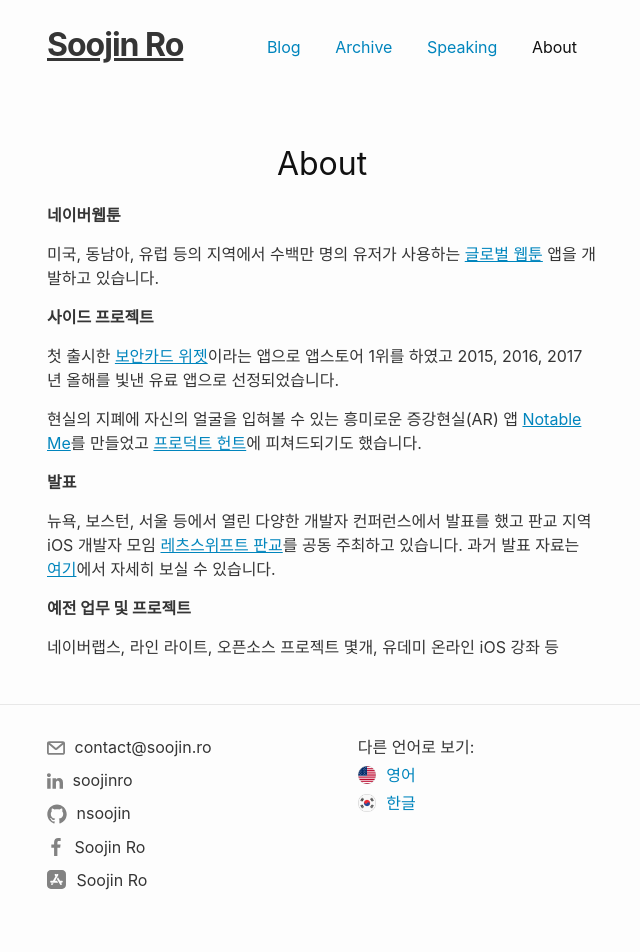
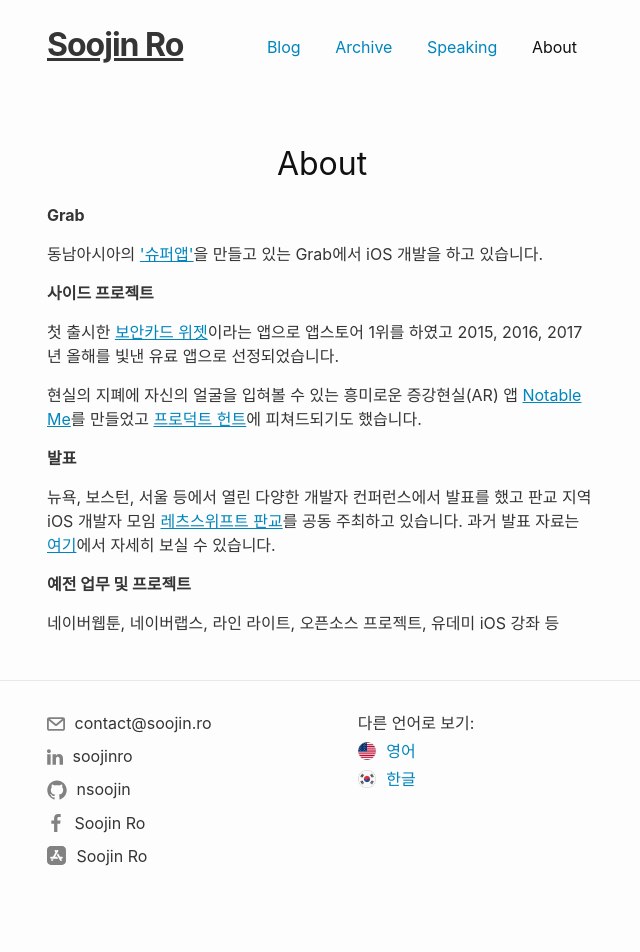
Before and after one commit to nsoojin/nsoojin.github.io, a Jekyll site: the page built from about/about-kr.md, in a window 1280 px wide. Shown: the whole page, without its empty margins (318-958 px from the left). Built offline with Jekyll 4.4.1, drawn with Linux system fonts in a browser that asks for light colours; after the commit the page ends 928 px from its top, so only the background shows below that.

Commit message:
Update About

```diff
--- a/about/about-kr.md
+++ b/about/about-kr.md
@@ -15,9 +15,9 @@
 <h1 style="text-align: center; margin-bottom: 15px; margin-top: -10px">About</h1>
 
 <div id="rightCol">
-  <p><b>네이버웹툰</b></p>
+  <p><b>Grab</b></p>
 
-  <p>미국, 동남아, 유럽 등의 지역에서 수백만 명의 유저가 사용하는 <a href="https://www.webtoons.com/en/" target="_blank">글로벌 웹툰</a> 앱을 개발하고 있습니다.</p>
+  <p>동남아시아의 <a href="https://engineering.grab.com/grab-everyday-super-app" target="_blank">'슈퍼앱'</a>을 만들고 있는 Grab에서 iOS 개발을 하고 있습니다.</p>
 
   <p><b>사이드 프로젝트</b></p>
 
@@ -31,7 +31,7 @@
 
   <p><b>예전 업무 및 프로젝트</b></p>
 
-  <p>네이버랩스, 라인 라이트, 오픈소스 프로젝트 몇개, 유데미 온라인 iOS 강좌 등</p>
+  <p>네이버웹툰, 네이버랩스, 라인 라이트, 오픈소스 프로젝트, 유데미 iOS 강좌 등</p>
 </div>
 
 <style type="text/css">
```
Also changed, not shown: about/index.md (+3 -3 lines).
